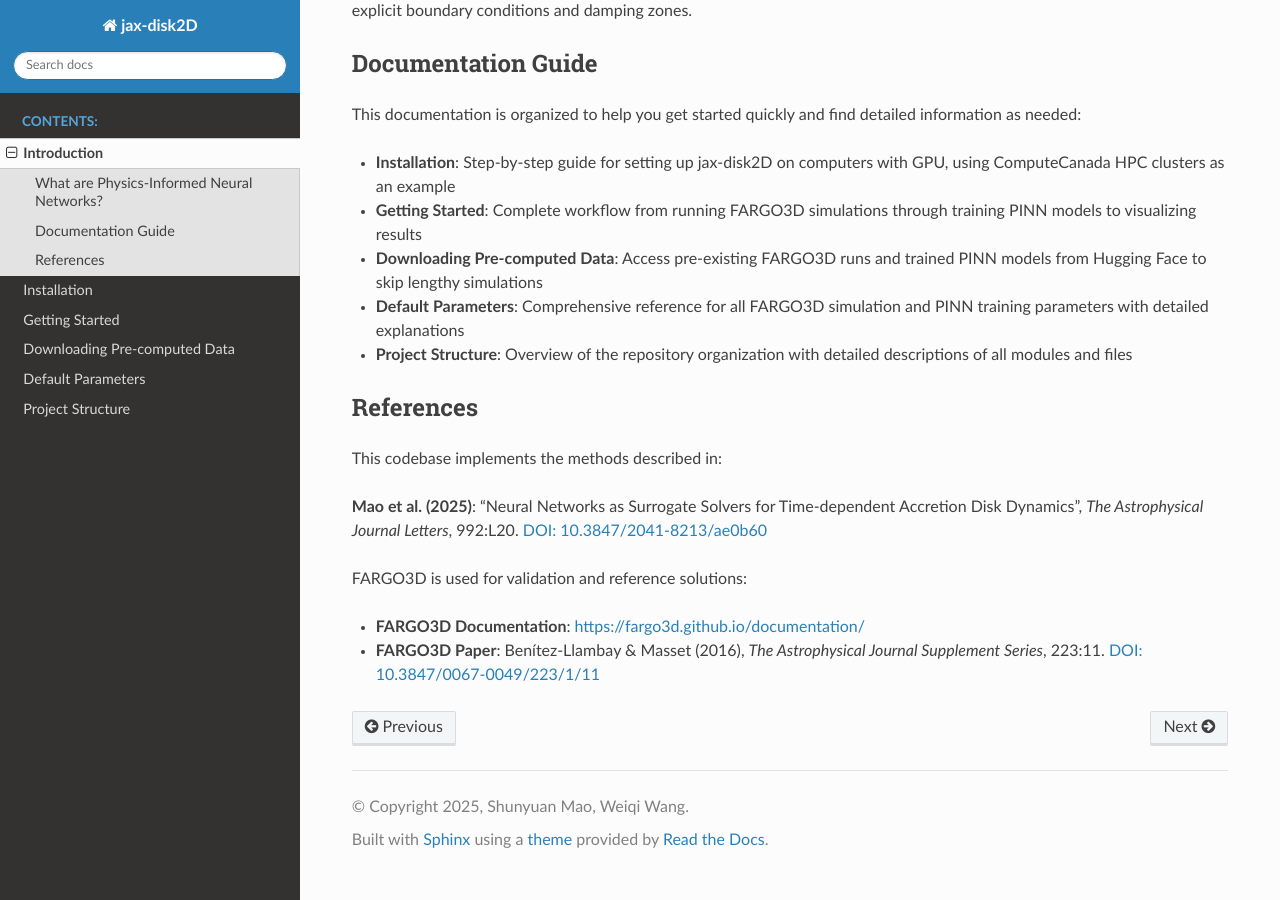
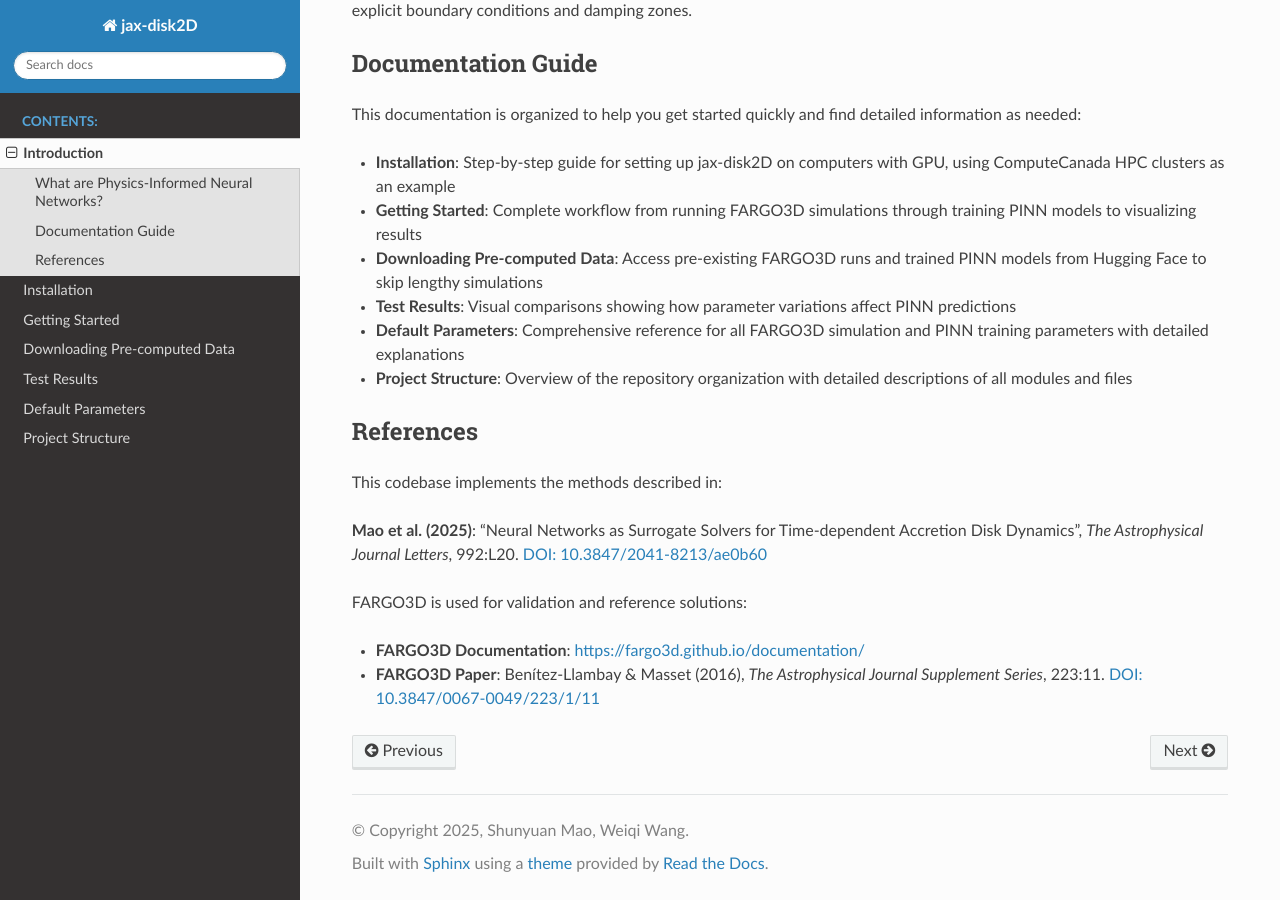
Before and after one commit to WeiqiWangMath/jax-disk2D-documentation, a Sphinx documentation site: the page built from docs/source/introduction.rst, in a window 1280 px wide and 900 px high, scrolled down 1079 px. Built offline with Sphinx 7.4.7 and the Read the Docs theme 3.1.0, drawn with Linux system fonts in a browser that asks for light colours.

Commit message:
initialize test result page

```diff
--- a/docs/source/index.rst
+++ b/docs/source/index.rst
@@ -11,6 +11,7 @@ Welcome to the jax-disk2D documentation! This package provides a Physics-Informe
    installation
    getting_started
    huggingface
+   test_results
    default_parameters
    project_structure
 
--- a/docs/source/introduction.rst
+++ b/docs/source/introduction.rst
@@ -46,6 +46,7 @@ This documentation is organized to help you get started quickly and find detaile
 * **Installation**: Step-by-step guide for setting up jax-disk2D on computers with GPU, using ComputeCanada HPC clusters as an example
 * **Getting Started**: Complete workflow from running FARGO3D simulations through training PINN models to visualizing results
 * **Downloading Pre-computed Data**: Access pre-existing FARGO3D runs and trained PINN models from Hugging Face to skip lengthy simulations
+* **Test Results**: Visual comparisons showing how parameter variations affect PINN predictions
 * **Default Parameters**: Comprehensive reference for all FARGO3D simulation and PINN training parameters with detailed explanations
 * **Project Structure**: Overview of the repository organization with detailed descriptions of all modules and files
 
```
Also changed, not shown: docs/source/test_results.rst (added, +18 -0 lines).
